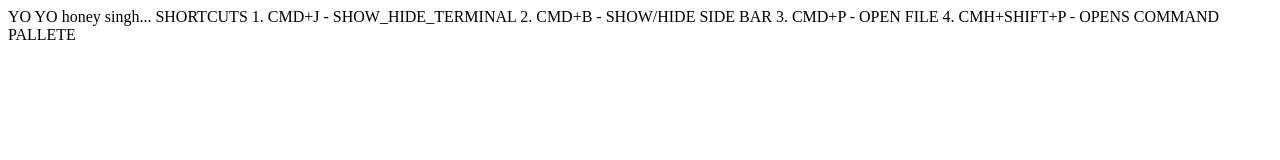
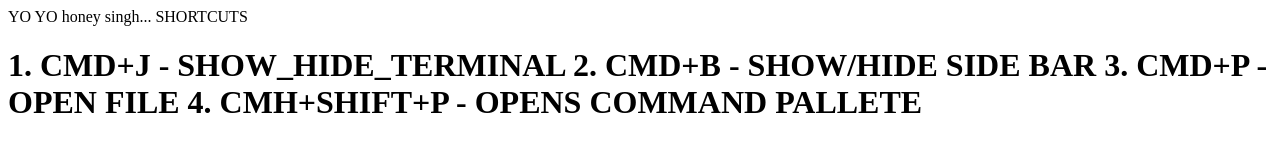
Before and after one commit to parth-arora10/parth-arora-site, a plain HTML site: page index.html in a window 1280 px wide. Drawn offline with Linux system fonts and the light colour scheme.

Commit message:
update: added_h1_tag

```diff
--- a/index.html
+++ b/index.html
@@ -12,10 +12,10 @@
     YO YO honey singh...
 </body>
 SHORTCUTS
-1. CMD+J - SHOW_HIDE_TERMINAL
+<h1>1. CMD+J - SHOW_HIDE_TERMINAL
 2. CMD+B - SHOW/HIDE SIDE BAR
 3. CMD+P - OPEN FILE
 4. CMH+SHIFT+P - OPENS COMMAND PALLETE
 
-
+</h1>
 </html>
```
